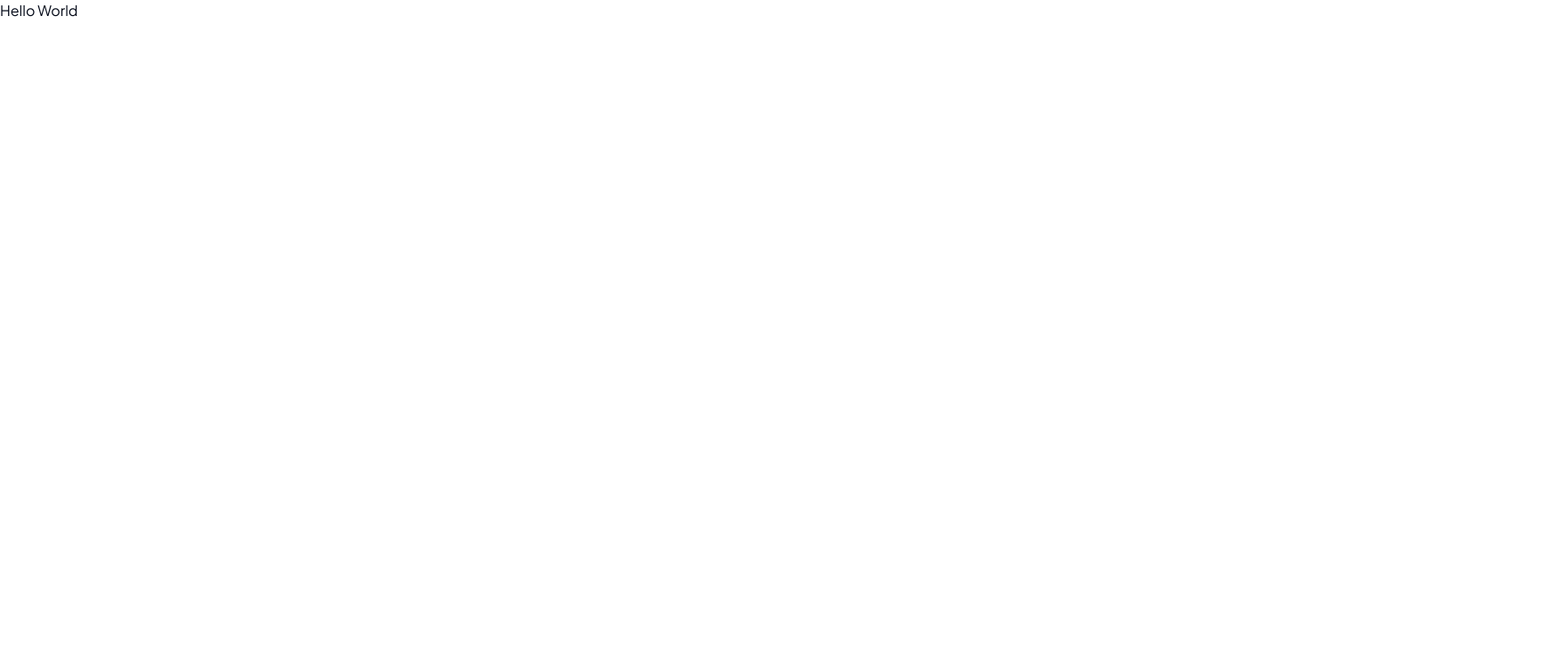
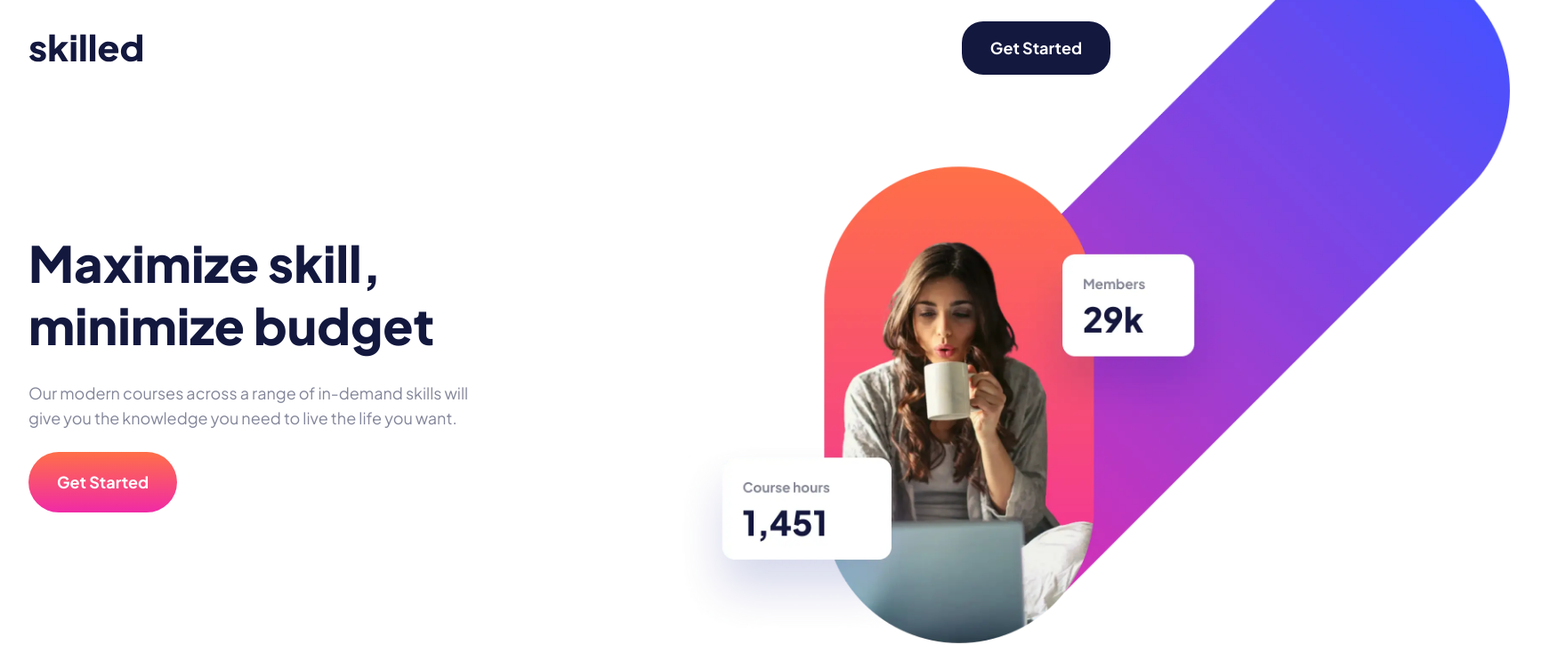
Before and after one commit to gumrahsindar/skilled-e-learning-landing-page, a Next.js app: page / in a window 1280 px wide. Shown: the top 725 px of the page at 89% size, 1760 px wide, since content can reach past the window. Built offline with nearby package versions, Linux system fonts and the light colour scheme.

Commit message:
complete header section

```diff
--- a/app/layout.tsx
+++ b/app/layout.tsx
@@ -16,7 +16,9 @@ export default function RootLayout({
 }) {
   return (
     <html lang='en'>
-      <body className={jakarta.className}>{children}</body>
+      <body className={`container max-w-[90rem] ${jakarta.className}`}>
+        {children}
+      </body>
     </html>
   )
 }
--- a/app/page.tsx
+++ b/app/page.tsx
@@ -1,7 +1,10 @@
+import Header from '@/components/Header'
+
 export default function Home() {
   return (
-    <main>
-      <h1>Hello World</h1>
-    </main>
+    <>
+      <Header />
+      <main></main>
+    </>
   )
 }
--- /dev/null
+++ b/components/Header.tsx
@@ -0,0 +1,70 @@
+import Image from 'next/image'
+import Link from 'next/link'
+
+const Header = () => {
+  return (
+    <header className='section-padding pt-4 tablet:pt-6'>
+      {/* logo & button */}
+      <nav className='mb-10 tablet:mb-24 laptop:mb-44 flex justify-between items-center'>
+        <div className='relative h-6 w-24 laptop:h-8 laptop:w-32'>
+          <Image src='/logo-dark.svg' fill alt='logo' />
+        </div>
+        <Link
+          href='#'
+          className='rounded-3xl px-6 laptop:px-8 py-2.5 laptop:py-4 font-bold text-sm laptop:text-base bg-midnightBlue text-white hover:bg-lavenderBlue duration-200 z-50'
+        >
+          Get Started
+        </Link>
+      </nav>
+
+      {/* hero container */}
+      <div className='relative flex flex-col tablet:flex-row tablet:justify-between tablet:overflow-x-clip-hidden'>
+        {/* hero text & button */}
+        <div className='mb-12 max-w-sm desktop:max-w-lg laptop:mb-0 flex flex-col'>
+          <h1 className='mb-7 text-midnightBlue font-extrabold text-3xl desktop:text-4xl'>
+            Maximize skill, minimize budget
+          </h1>
+          <p className='mb-6 text-slateGray text-sm desktop:text-base'>
+            Our modern courses across a range of in-demand skills will give you
+            the knowledge you need to live the life you want.
+          </p>
+          <Link
+            href='#'
+            className='rounded-full w-fit px-10 laptop:px-8 py-4 laptop:py-5 font-bold text-white text-sm laptop:text-base bg-gradient-to-b from-atomicTangerine to-pinkFlamingo hover:opacity-60 duration-200'
+          >
+            Get Started
+          </Link>
+        </div>
+
+        {/* hero image */}
+        <div className='-z-10'>
+          {/* mobile image */}
+          <Image
+            src='/image-hero-mobile@2x.webp'
+            width={650}
+            height={650}
+            alt='hero mobile image'
+            className='mx-auto scale-125 tablet:hidden'
+          />
+          {/* tablet image */}
+
+          <Image
+            src='/image-hero-tablet@2x.webp'
+            width={650}
+            height={650}
+            alt='hero tablet image'
+            className='max-w-fit absolute -right-[20rem] -bottom-20 hidden tablet:block laptop:hidden'
+          />
+          <Image
+            src='/image-hero-desktop@2x.webp'
+            width={1000}
+            height={1000}
+            alt='hero desktop image'
+            className='max-w-fit absolute -right-[32rem] -bottom-52 hidden tablet:hidden laptop:block'
+          />
+        </div>
+      </div>
+    </header>
+  )
+}
+export default Header
```
